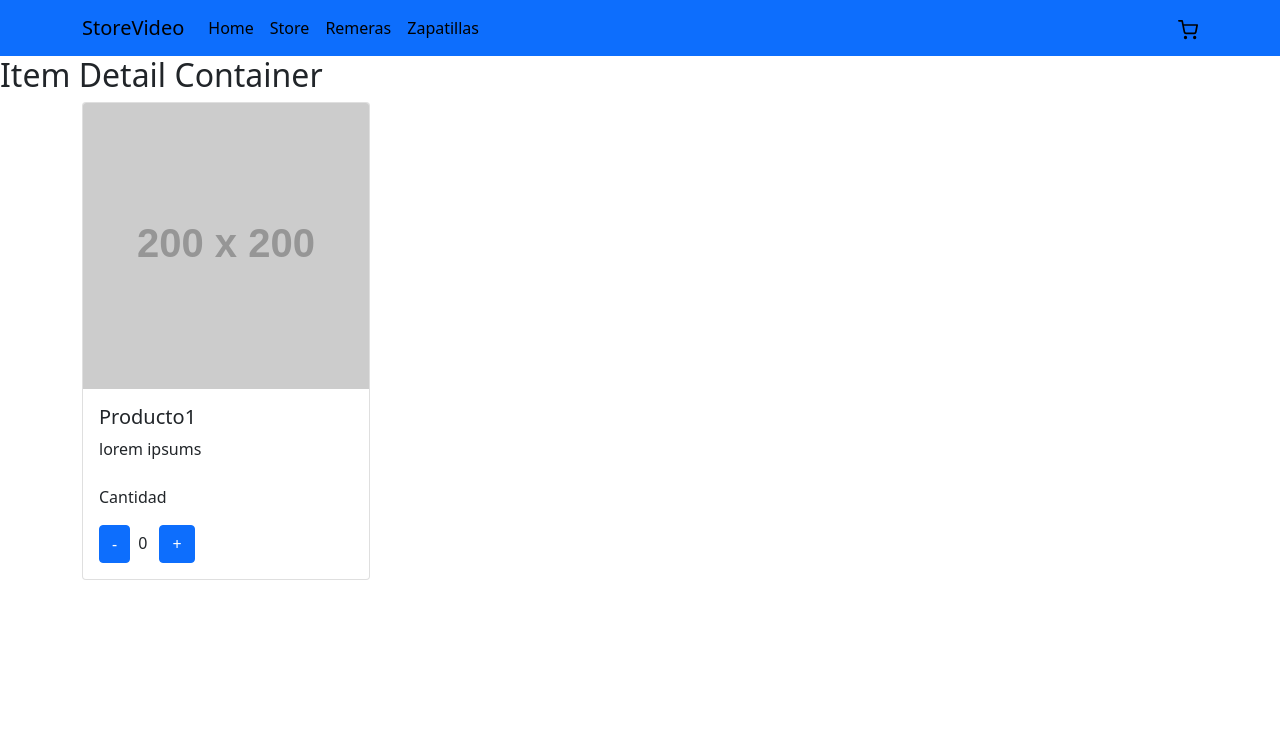
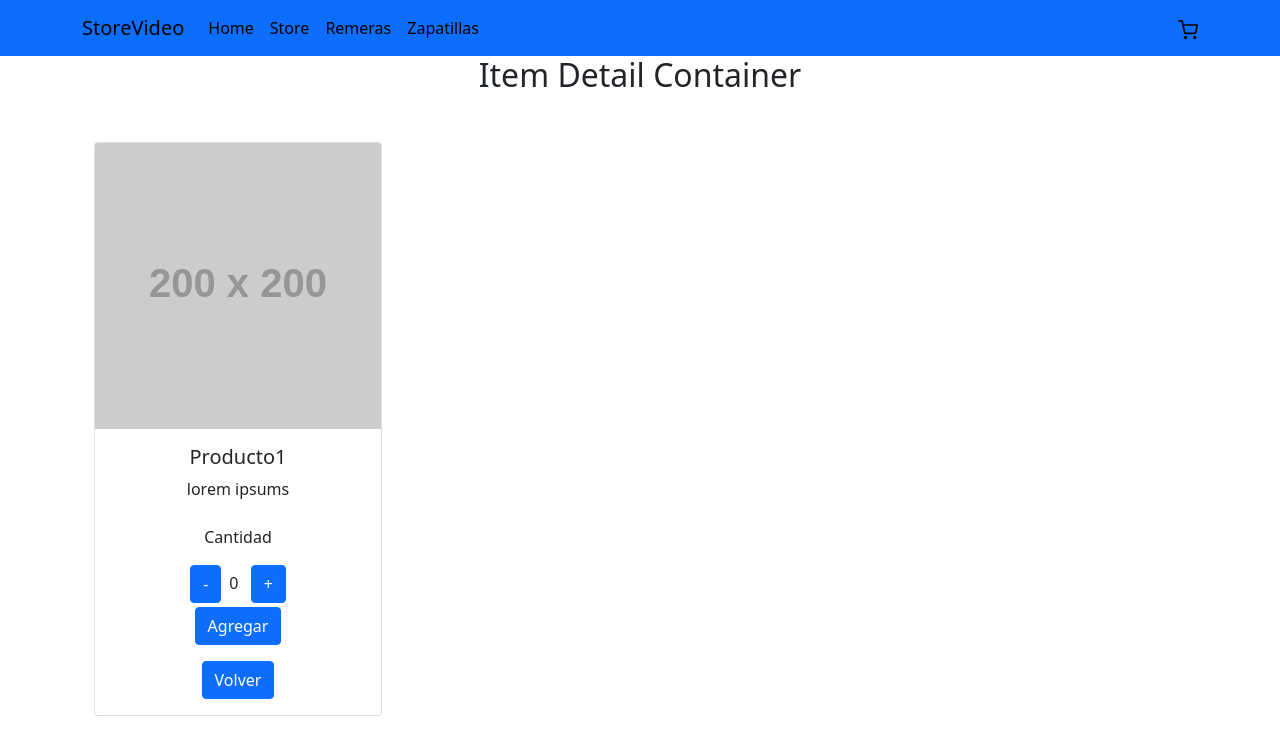
Before and after one commit to agusjd-zz/storevideo, a React (Create React App) app: page /detail/1 in a window 1280 px wide. Shown: the top 752 px of the page. Built offline with nearby package versions, Linux system fonts and the light colour scheme.

Commit message:
useCounter added

```diff
--- a/src/App.jsx
+++ b/src/App.jsx
@@ -2,8 +2,9 @@ import "./App.scss";
 import { NavBar } from "./Components/Navbar/Navbar";
 import { ItemListContainer} from "./Components/ItemListContainer/ItemListContainer"
 import ItemDetailContainer from "./Components/ItemDetailContainer/ItemDetailContainer";
-import {BrowserRouter,Routes,Route} from 'react-router-dom'
+import {BrowserRouter,Routes,Route,Navigate} from 'react-router-dom'
 import CartView from "./Components/CartView/CartView";
+
 
 
 function App() {
@@ -15,6 +16,7 @@ function App() {
         <Route path="/detail/:itemId" element = {<ItemDetailContainer/>}/>
         <Route path="/category/:categoryId" element = {<ItemListContainer/>}/>
         <Route path="/cart" element={<CartView/>}  />
+        <Route path="*" element={<Navigate to= "/"/>}/>
       </Routes>
 
 
--- a/src/Components/Item/Item.jsx
+++ b/src/Components/Item/Item.jsx
@@ -4,9 +4,10 @@ import { Link } from 'react-router-dom'
 
 
 export const Item = ({item}) => {
+
     return (
 
-        <Card style={{ width: '18rem' }} className="m">
+        <Card style={{ width: '18rem' }} className="mt-5 mr-5">
             <Card.Img variant="top" src={item.img} />
             <Card.Body>
                 <Card.Title>{item.nombre}</Card.Title>
@@ -15,7 +16,7 @@ export const Item = ({item}) => {
                 {item.precio}
                 </Card.Text>
 
-               <Link to= {`/detail/${item.id}`} > <Button variant="primary">Ver mas</Button></Link>
+               <Link to= {`/detail/${item.id}`} > <Button variant="primary" >Ver mas</Button></Link>
 
             </Card.Body>
         </Card>
--- a/src/Components/ItemCount/ItemCount.jsx
+++ b/src/Components/ItemCount/ItemCount.jsx
@@ -1,32 +1,21 @@
-import React,{useState} from 'react'
+import React from 'react'
 import { Button } from 'react-bootstrap'
-export const ItemCount = ({stock}) => {
+import useCounter from '../../Hooks/useCounter'
+export const ItemCount = ({stock ,initial = 0}) => {
 
-    const [cantidad, setCantidad] = useState(0);
+    const { counter,increment,decrement} = useCounter(initial,stock,0)
 
-    const addItem = () =>{
-
-        if (cantidad < stock){
-            setCantidad(cantidad+1)
-        }
-
-    }
-
-    const removeItem = () =>{
-        if (cantidad > 0) {
-            setCantidad(cantidad-1)
-        }
-
-
-    }
 
     return (
         <div className= "mt-4" >
             <p> Cantidad </p>
-            <Button variant="primary" onClick={removeItem} >-</Button>
+            <Button variant="primary" onClick={decrement} >-</Button>
 
-            <span className="mx-2 ">{cantidad} </span>
-            <Button variant="primary" onClick={addItem} >+</Button>
+            <span className="mx-2 ">{counter} </span>
+            <Button variant="primary" onClick={increment} >+</Button>
+            <div className="mt-1">
+                <Button variant="primary">Agregar</Button>
+            </div>
         </div>
     )
 }
--- a/src/Components/ItemDetail/ItemDetail.jsx
+++ b/src/Components/ItemDetail/ItemDetail.jsx
@@ -1,10 +1,19 @@
 import React from 'react'
-import { Card } from 'react-bootstrap'
+import { Card,Button } from 'react-bootstrap'
+import { useNavigate } from 'react-router'
 import { ItemCount } from '../ItemCount/ItemCount'
 
 const ItemDetail = ( {item}) => {
+
+    const navigate = useNavigate()
+
+    const handleReturn = () =>{
+        navigate(-1)
+
+    }
+
     return (
-        <div className="container">
+        <div className="container mt-5">
         <Card style={{ width: '18rem' }} className="m">
         <Card.Img variant="top" src={item.img} />
         <Card.Body>
@@ -13,6 +22,7 @@ const ItemDetail = ( {item}) => {
             {item.descripcion}
             </Card.Text>
             <ItemCount stock= {item.stock} />
+            <Button variant="primary" onClick={handleReturn} className="mt-3">Volver</Button>
         </Card.Body>
         </Card>
         </div>
--- a/src/Components/ItemDetailContainer/ItemDetailContainer.jsx
+++ b/src/Components/ItemDetailContainer/ItemDetailContainer.jsx
@@ -23,7 +23,7 @@ export const ItemDetailContainer = () => {
     },[itemId])
 
     return (
-        <div>
+        <div className="container text-center">
             <h2> Item Detail Container </h2>
             {loading
             ? <h2>Cargando</h2>
--- a/src/Components/ItemListContainer/ItemListContainer.jsx
+++ b/src/Components/ItemListContainer/ItemListContainer.jsx
@@ -32,7 +32,7 @@ export const ItemListContainer = () => {
     }, [categoryId])
 
     return (
-        <div className="mt-4 container"  >
+        <div className="mt-4 container d-flex"  >
 
           {
             loading ? <h2>Cargando...</h2> : <ItemList items ={items} />
--- /dev/null
+++ b/src/Hooks/useCounter.jsx
@@ -0,0 +1,28 @@
+import { useState } from 'react'
+
+const useCounter = (initial = 0,max,min) => {
+
+    const [counter,setCounter] = useState(initial)
+
+    const increment = () =>{
+
+        if (counter < max){
+            setCounter(counter+1)
+        }
+
+    }
+    const decrement = () =>{
+
+        if(counter>min){
+            setCounter(counter-1)
+        }
+
+    }
+    return {
+        counter,
+        increment,
+        decrement
+    }
+}
+
+export default useCounter
```
